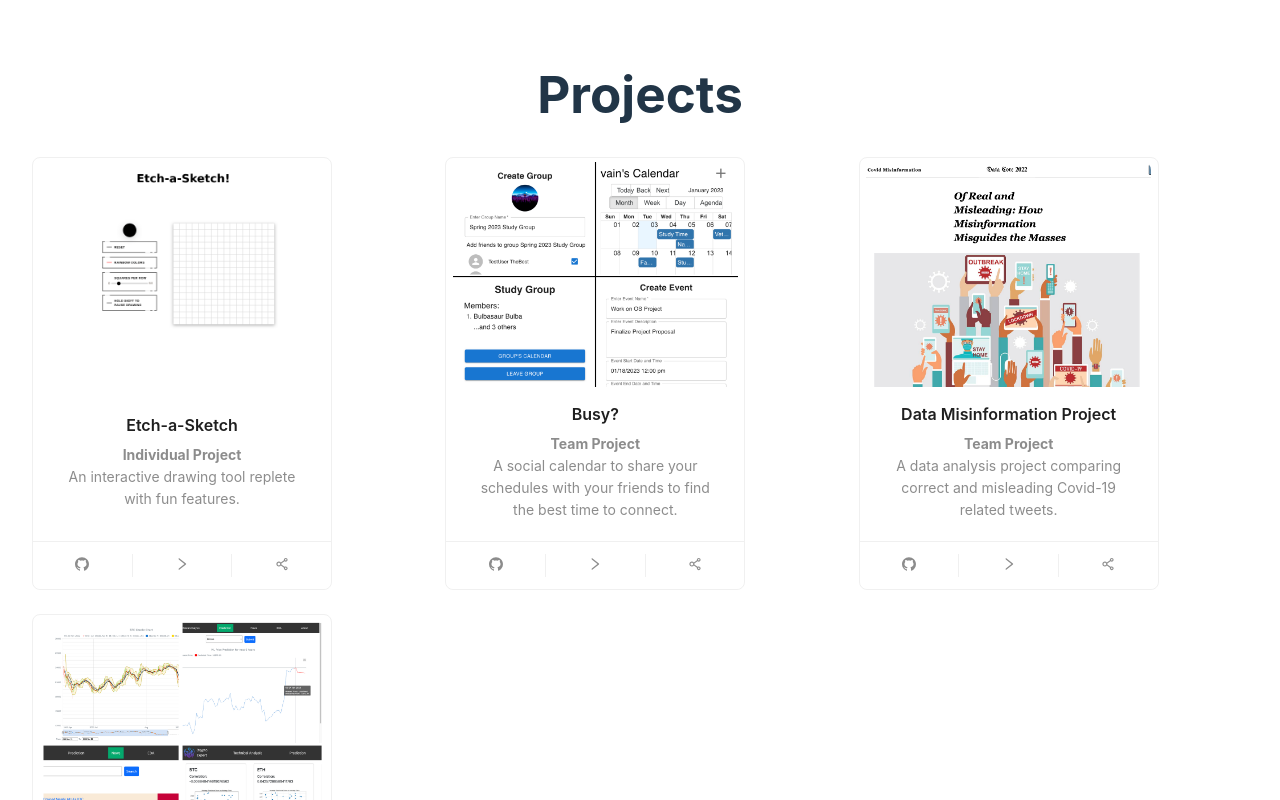
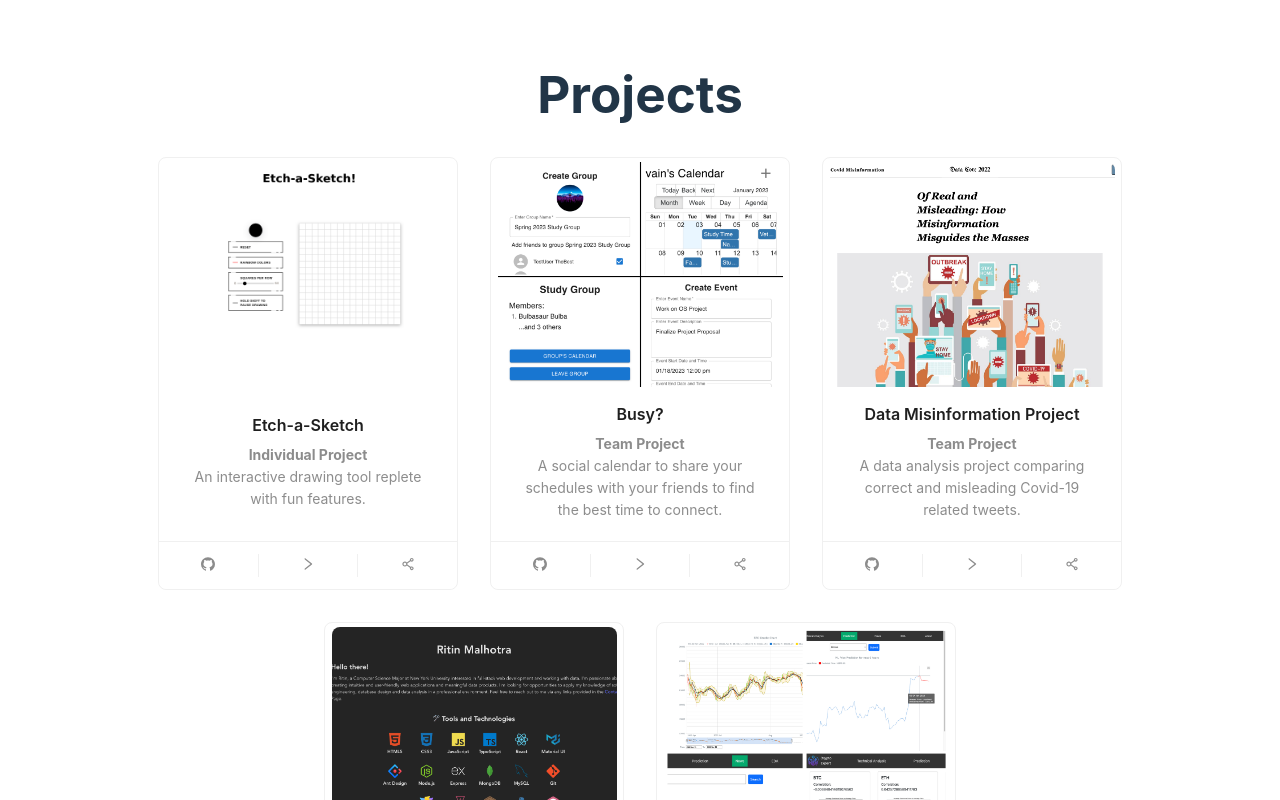
Before and after one commit to RitinDev/project-portfolio, a React (Vite) app: page /projects in a window 1280 px wide. Shown: the top 800 px of the page. Built offline with nearby package versions, Linux system fonts and the light colour scheme.

Commit message:
Change Project Card Alignment

```diff
--- a/src/pages/projects/projects.css
+++ b/src/pages/projects/projects.css
@@ -1,13 +1,10 @@
 .projects__container {
-  display: grid;
-  grid-template-columns: repeat(auto-fit, minmax(300px, 1fr));
-  gap: 1.5rem;
-}
-
-@media screen and (max-width: 768px) {
-  .projects__container {
-    grid-template-columns: repeat(auto-fit, minmax(250px, 1fr));
-  }
+  display: flex;
+  flex-wrap: wrap;
+  justify-content: center;
+  margin: 0 auto;
+  max-width: 1200px;
+  gap: 2rem;
 }
 
 .projects__container > * {
--- a/src/pages/projects/projects.tsx
+++ b/src/pages/projects/projects.tsx
@@ -4,6 +4,7 @@ import ProjectCard from '../../components/project-card/ProjectCard'
 import odinEtchASketch from '../../assets/images/odin-etch-a-sketch.png'
 import busyAgile from '../../assets/images/busy-agile.png'
 import dataMisinformation from '../../assets/images/data-misinformation.png'
+import projectPortfolio from '../../assets/images/project-portfolio.png'
 import cryptoExpert from '../../assets/images/crypto-expert.png'
 
 const Projects = () => {
@@ -14,7 +15,7 @@ const Projects = () => {
                 <ProjectCard projectName='Etch-a-Sketch' projectContributors='Individual' projectDescription='An interactive drawing tool replete with fun features.' projectImage={odinEtchASketch} projectLink='https://ritindev.github.io/odin-etch-a-sketch/' projectGithub='https://github.com/RitinDev/odin-etch-a-sketch' />
                 <ProjectCard projectName='Busy?' projectContributors='Team' projectDescription='A social calendar to share your schedules with your friends to find the best time to connect.' projectImage={busyAgile} projectLink='https://busy-8qzj4.ondigitalocean.app/login' projectGithub='https://github.com/agiledev-students-fall2022/final-project-team-busy' />
                 <ProjectCard projectName='Data Misinformation Project' projectContributors='Team' projectDescription='A data analysis project comparing correct and misleading Covid-19 related tweets.' projectImage={dataMisinformation} projectLink='https://ritindev.github.io/data-misinformation-project/' projectGithub='https://github.com/RitinDev/data-misinformation-project' />
-                {/* TODO: Add Perosnal Portfolio Page to Projects */}
+                <ProjectCard projectName='Project Portfolio' projectContributors='Individual' projectDescription='A responsive portfolio to showcase my projects and skills.' projectImage={projectPortfolio} projectLink='https://ritindev.github.io/project-portfolio/' projectGithub='https://github.com/RitinDev/vite-project-portfolio' />
                 <ProjectCard projectName='Crypto Expert' projectContributors='Team' projectDescription='Learn more about your favorite cryptocurrency tokens and predict prices with our LSTM neural network.' projectImage={cryptoExpert} projectLink='http://34.238.240.4:5000/' projectGithub='https://github.com/KrisesMaskey/Crypto_Expert'/>
             </div>
         </div>
```
Also changed, not shown: src/assets/images/project-portfolio.png (added).
